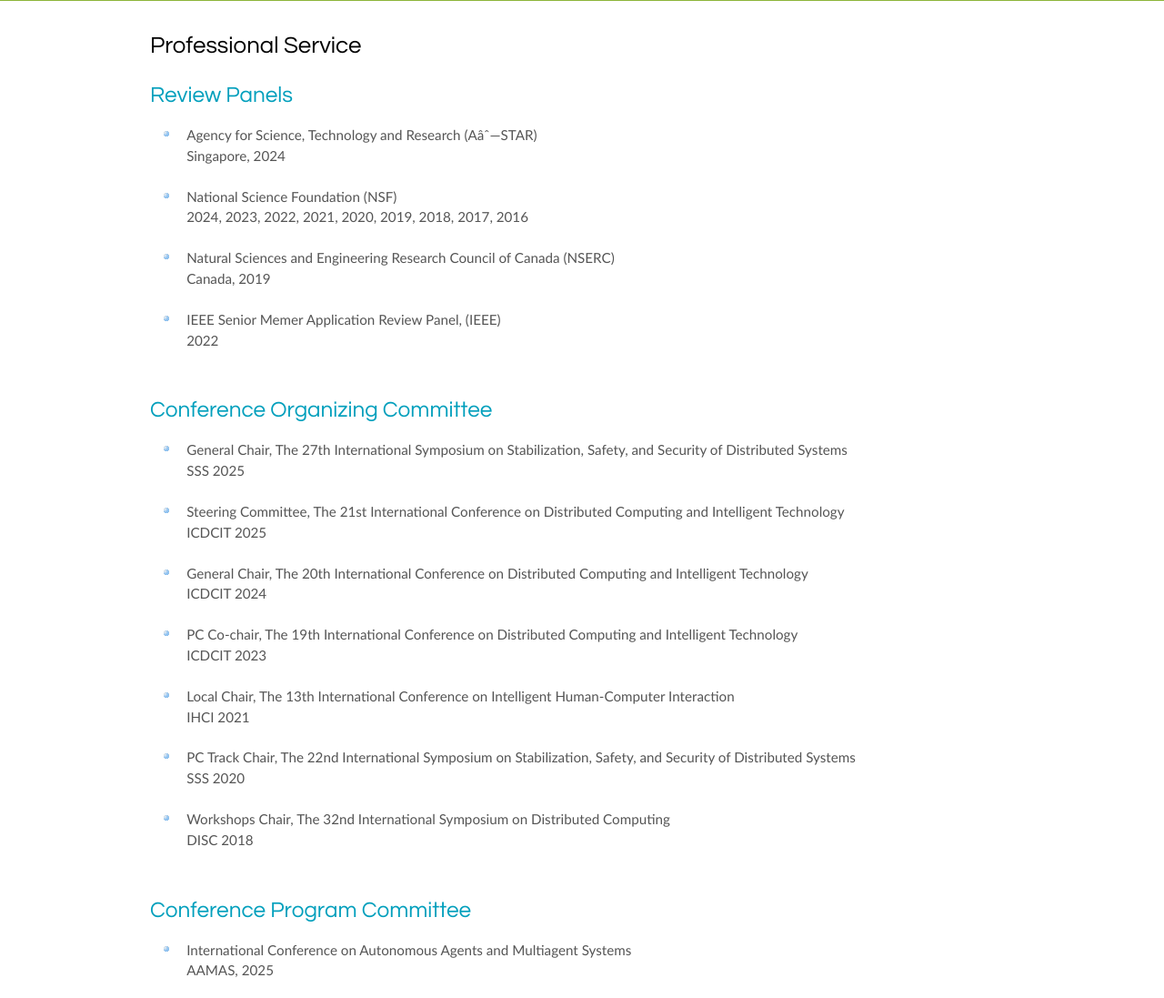
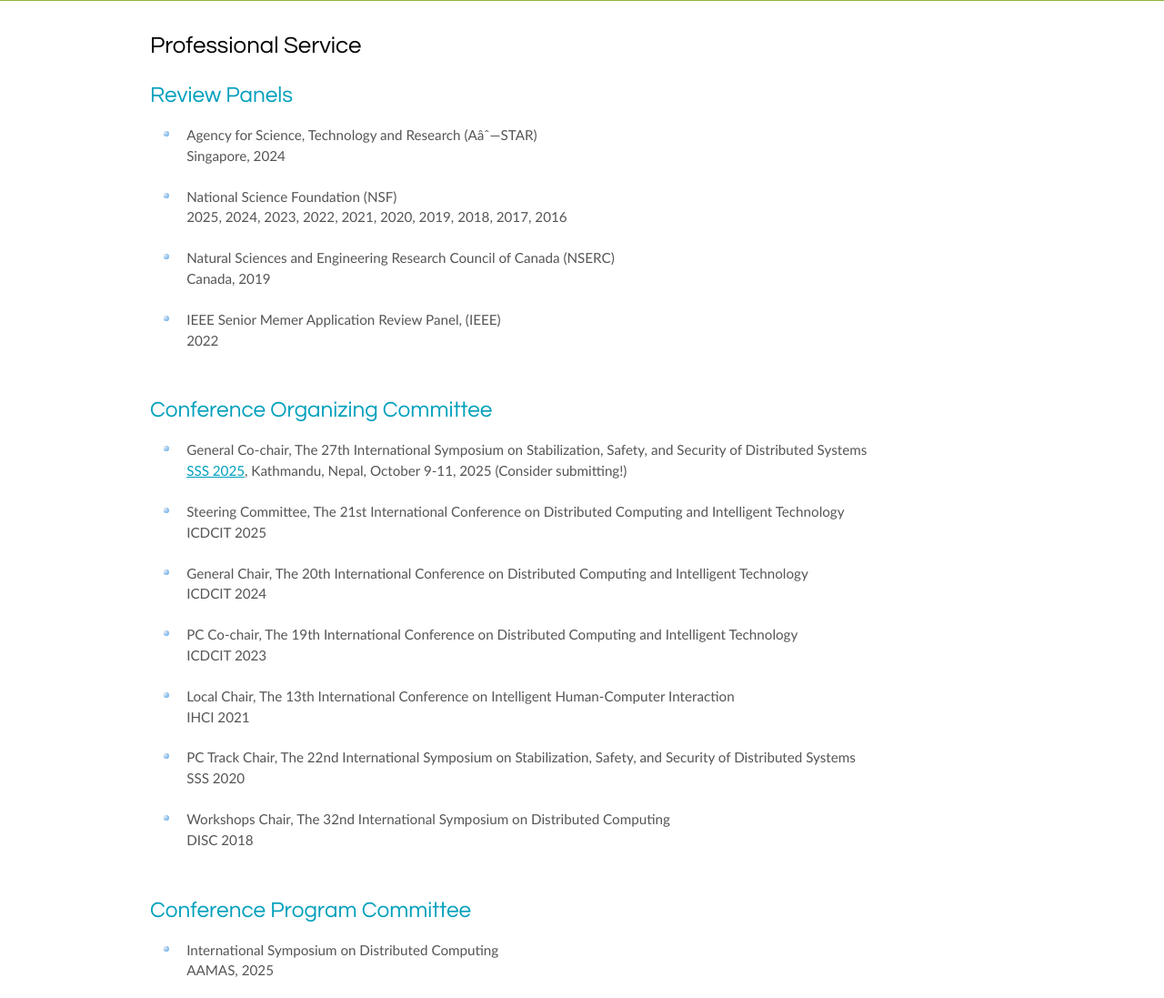
Before and after one commit to gokarnasharma/scale, a plain HTML site: page service.html in a window 1280 px wide. Shown: the part 175-1272 px from the top of the page at 91% size. Drawn offline with Linux system fonts and the light colour scheme.

Commit message:
Update service.html

```diff
--- a/service.html
+++ b/service.html
@@ -104,7 +104,7 @@
 				</li><br>
 
             <li>National Science Foundation (NSF)</br><!--Title-->
-                2024, 2023, 2022, 2021, 2020, 2019, 2018, 2017, 2016<!-- Place & Date-->
+                2025, 2024, 2023, 2022, 2021, 2020, 2019, 2018, 2017, 2016<!-- Place & Date-->
                 </li><br>
 
             <li>Natural Sciences and Engineering Research Council of Canada (NSERC)</br><!--Title-->
@@ -120,8 +120,8 @@
 		 <h2>Conference Organizing Committee</h2>
 		<div style="margin-left:1em;">
             <ul>
-                 <li>General Chair, The 27th International Symposium on Stabilization, Safety, and Security of Distributed Systems</br><!--Title-->
-                     SSS 2025<!-- Place & Date-->
+                 <li>General Co-chair, The 27th International Symposium on Stabilization, Safety, and Security of Distributed Systems</br><!--Title-->
+                     <a href="https://sss2025.conf.lip6.fr/">SSS 2025</a>, Kathmandu, Nepal, October 9-11, 2025 (Consider submitting!) <!-- Place & Date-->
                      </li><br>
 
                  <li>Steering Committee, The 21st International Conference on Distributed Computing and Intelligent Technology</br><!--Title-->
@@ -153,7 +153,7 @@
          <h2>Conference Program Committee</h2>
 		<div style="margin-left:1em;">
             <ul>
-            <li>International Conference on Autonomous Agents and Multiagent Systems</br><!--Title-->
+		<li>International Symposium on Distributed Computing</br><!--Title-->
                     AAMAS, 2025<!-- Place & Date-->
              </li><br>
 
@@ -198,7 +198,7 @@
              </li><br>
 
              <li>International Symposium on Distributed Computing</br><!--Title-->
-                    DISC, 2022, 18<!-- Place & Date-->
+                    DISC, 2025, 2022, 18<!-- Place & Date-->
              </li><br>
 
              <li>International Congress on Blockchain and Applications</br><!--Title-->
@@ -206,7 +206,7 @@
              </li><br>
 
              <li>IEEE International Conference on High Performance Computing, Data, and Analytics</br><!--Title-->
-                    HiPC, 2024, 22, 21, 20<!-- Place & Date-->
+                    HiPC, 2025, 24, 22, 21, 20<!-- Place & Date-->
              </li><br>
 
              <li>International Symposium on Computing and Networking</br><!--Title-->
```
